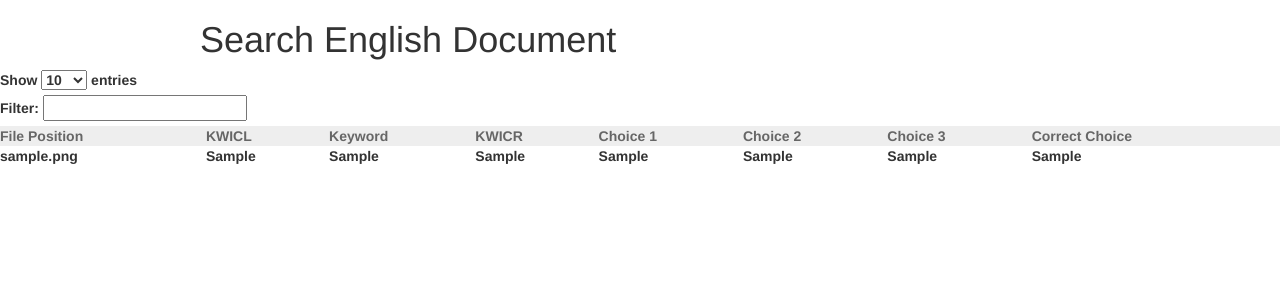
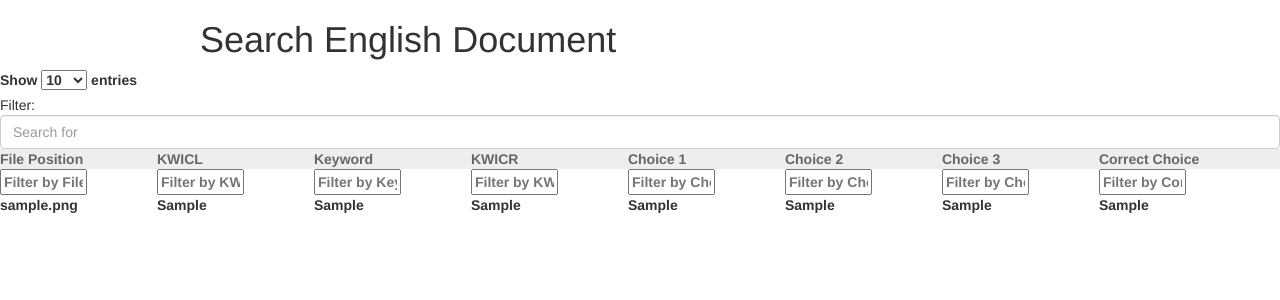
Before and after one commit to hayleyhu/English, a Django app: page / in a window 1280 px wide. Shown: the top 300 px of the page. Run offline with Django 3.2, Linux system fonts and the light colour scheme; tables that the repository leaves empty hold one stand-in row (values such as "Sample post"); lists and menus that the app fills with data are empty; some libraries are stand-ins or nearby versions.

Commit message:
something

```diff
--- a/history_and_future_of_the_book/static/css/index.css
+++ b/history_and_future_of_the_book/static/css/index.css
@@ -4,6 +4,9 @@
 
 table{
 	width: 100%;
+}
+tfoot {
+    display: table-header-group;
 }
 
 table.sortable thead {
--- /dev/null
+++ b/history_and_future_of_the_book/static/js/filter.js
@@ -0,0 +1,46 @@
+$(document).ready(function() {
+    var activeSystemClass = $('.list-group-item.active');
+
+    //something is entered in search form
+    $('#system-search').keyup( function() {
+       var that = this;
+        // affect all table rows on in systems table
+        var tableBody = $('.table-list-search tbody');
+        var tableRowsClass = $('.table-list-search tbody tr');
+        $('.search-sf').remove();
+        tableRowsClass.each( function(i, val) {
+
+            //Lower text for case insensitive
+            var rowText = $(val).text().toLowerCase();
+            var inputText = $(that).val().toLowerCase();
+            if(inputText != '')
+            {
+                $('.search-query-sf').remove();
+                tableBody.prepend('<tr class="search-query-sf"><td colspan="6"><strong>Searching for: "'
+                    + $(that).val()
+                    + '"</strong></td></tr>');
+            }
+            else
+            {
+                $('.search-query-sf').remove();
+            }
+
+            if( rowText.indexOf( inputText ) == -1 )
+            {
+                //hide rows
+                tableRowsClass.eq(i).hide();
+
+            }
+            else
+            {
+                $('.search-sf').remove();
+                tableRowsClass.eq(i).show();
+            }
+        });
+        //all tr elements are hidden
+        if(tableRowsClass.children(':visible').length == 0)
+        {
+            tableBody.append('<tr class="search-sf"><td class="text-muted" colspan="6">No entries found.</td></tr>');
+        }
+    });
+});
--- a/history_and_future_of_the_book/static/js/site.js
+++ /dev/null
@@ -1,9 +0,0 @@
-$(function(){
-	$("#submit").click(function(){
-		console.log('I got here');
-		$("#groupheader").css("background-color","red");
-	});
-	var hashValue = window.location.hash.substr(1);
-	if (hashValue == "app") {
-		$("#matchtable > tbody:last").append('<tr><td>4</td><td>18:00-18:30</td><td>Dan</td><td>224-1114444</td><td>dandan2018@u.northwestern.edu</td></tr>'); }
-});
--- a/history_and_future_of_the_book/templates/history_and_future_of_the_book/index.html
+++ b/history_and_future_of_the_book/templates/history_and_future_of_the_book/index.html
@@ -8,6 +8,7 @@
 	<script type="text/javascript" src="../static/js/bootstrap.js"></script>
 	<script type="text/javascript" src="../static/js/site.js"></script>
   <script src="../static/js/sorttable.js"></script>
+  <script src="../static/js/filter.js"></script>
 </head>
 <body>
 	<h1 id='top'>Search English Document</h1>
@@ -21,18 +22,30 @@
       </select> entries
       </label>
     </div>
-    <div><label>Filter: <input></input></label></div>
+    <div>Filter: <input class="form-control" id="system-search" name="q" placeholder="Search for" required>
   </div>
   <div>
-    <table class="sortable">
+    <table class="sortable" class="table table-list-search">
       <thead>
         <tr><th>File Position</th><th>KWICL</th><th>Keyword</th><th>KWICR</th><th>Choice 1</th><th>Choice 2</th><th>Choice 3</th><th>Correct Choice</th></tr>
       </thead>
+      <tfoot>
+        <tr>
+          <th rowspan="1" colspan="1"><input type="text" size="7" placeholder="Filter by File Position"></input></th>
+          <th rowspan="1" colspan="1"><input type="text" size="7" placeholder="Filter by KWICL"></input></th>
+          <th rowspan="1" colspan="1"><input type="text" size="7" placeholder="Filter by Keyword"></input></th>
+          <th rowspan="1" colspan="1"><input type="text" size="7" placeholder="Filter by KWICR"></input></th>
+          <th rowspan="1" colspan="1"><input type="text" size="7" placeholder="Filter by Choice1"></input></th>
+          <th rowspan="1" colspan="1"><input type="text" size="7" placeholder="Filter by Choice2"></input></th>
+          <th rowspan="1" colspan="1"><input type="text" size="7" placeholder="Filter by Choice3"></input></th>
+          <th rowspan="1" colspan="1"><input type="text" size="7" placeholder="Filter by Correct Choice"></input></th>
+        </tr>
+      </tfoot>
+      <tbody>
       {% for entry in tables %}
       <tr><th>{{entry.file_position}}</th><th>{{entry.kwicl}}</th><th>{{entry.keyword}}</th><th>{{entry.kwicr}}</th><th>{{entry.choice1}}</th><th>{{entry.choice2}}</th><th>{{entry.choice3}}</th><th>{{entry.correct_choice}}</th></tr>
       {% endfor %}
-      <tfoot></tfoot>
-      <tbody></tbody>
+      </tbody>
     </table>
   </div>
 
```
